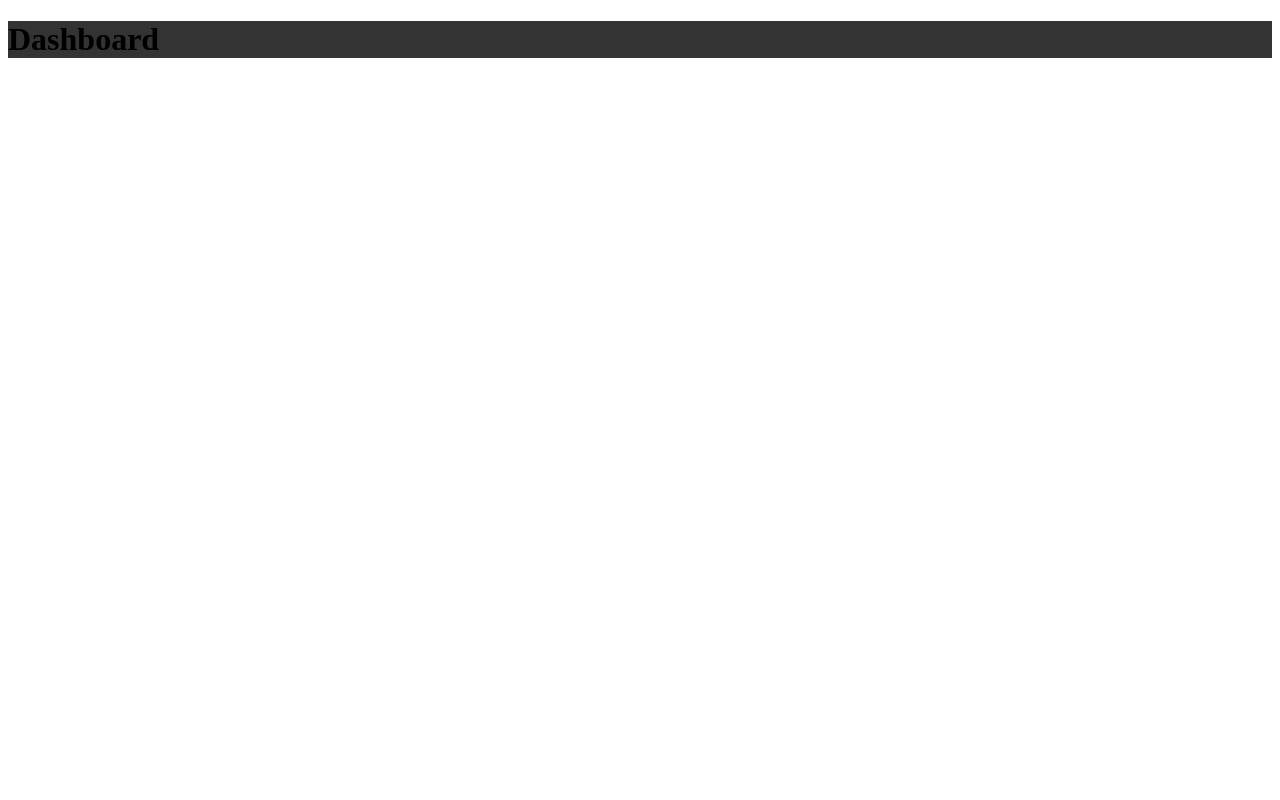
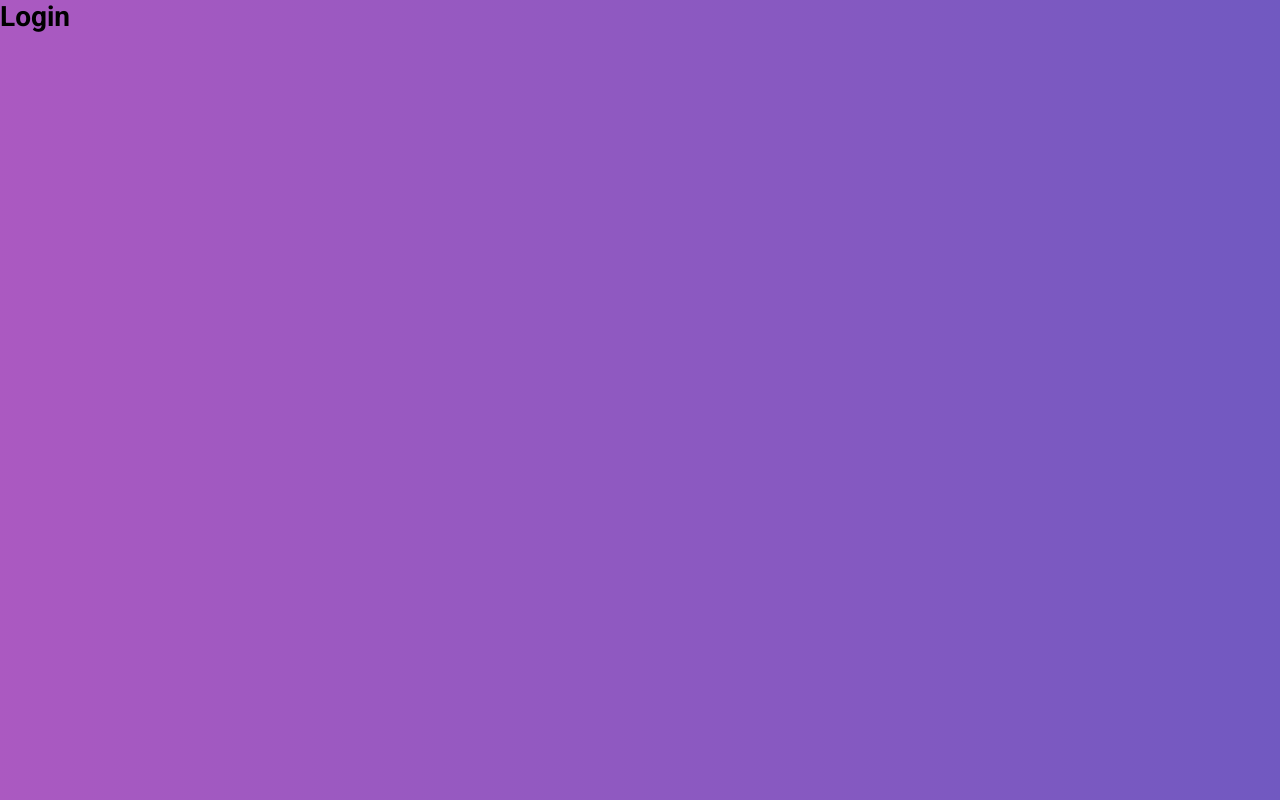
Before and after one commit to fabiosvf/bootcamp-gostack-09-frontend-gobarber, a React (Create React App) app: page / in a window 1280 px wide. Before the commit this address led to /dashboard. Built offline with nearby package versions, Linux system fonts and the light colour scheme.

Commit message:
Módulo 'GoBarber web', Vídeo 'Estilos globais'

```diff
--- a/src/App.js
+++ b/src/App.js
@@ -6,10 +6,13 @@ import './config/ReactotronConfig';
 import Routes from './routes';
 import history from './services/history';
 
+import GlobalStyle from './styles/global';
+
 function App() {
   return (
     <Router history={history}>
       <Routes />
+      <GlobalStyle />
     </Router>
   );
 }
--- a/src/config/ReactotronConfig.js
+++ b/src/config/ReactotronConfig.js
@@ -1,7 +1,7 @@
 import Reactotron from 'reactotron-react-js';
 
 if (process.env.NODE_ENV === 'development') {
-  const tron = Reactotron.configure().connect({ host: '172.25.13.173' });
+  const tron = Reactotron.configure().connect({ host: '192.168.100.9' });
 
   tron.clear();
 
--- a/src/routes/Route.js
+++ b/src/routes/Route.js
@@ -10,7 +10,7 @@ export default function RouteWrapper({
   isPrivate,
   ...rest
 }) {
-  const signed = true;
+  const signed = false;
 
   if (!signed && isPrivate) {
     return <Redirect to="/" />;
--- /dev/null
+++ b/src/styles/global.js
@@ -0,0 +1,40 @@
+import { createGlobalStyle } from 'styled-components';
+
+export default createGlobalStyle`
+  @import url('https://fonts.googleapis.com/css?family=Roboto:400,700&display=swap');
+
+  * {
+    margin: 0;
+    padding: 0;
+    outline: 0;
+    box-sizing: border-box;
+  }
+
+  *:focus {
+    outline: 0;
+  }
+
+  html, body, #root {
+    height: 100%;
+  }
+
+  body {
+    -webkit-font-smoothing: antialiased;
+  }
+
+  body, input, button {
+    font: 14px 'Roboto', sans-serif;
+  }
+
+  a {
+    text-decoration: none;
+  }
+
+  ul {
+    list-style: none;
+  }
+
+  button {
+    cursor: pointer;
+  }
+`;
```
